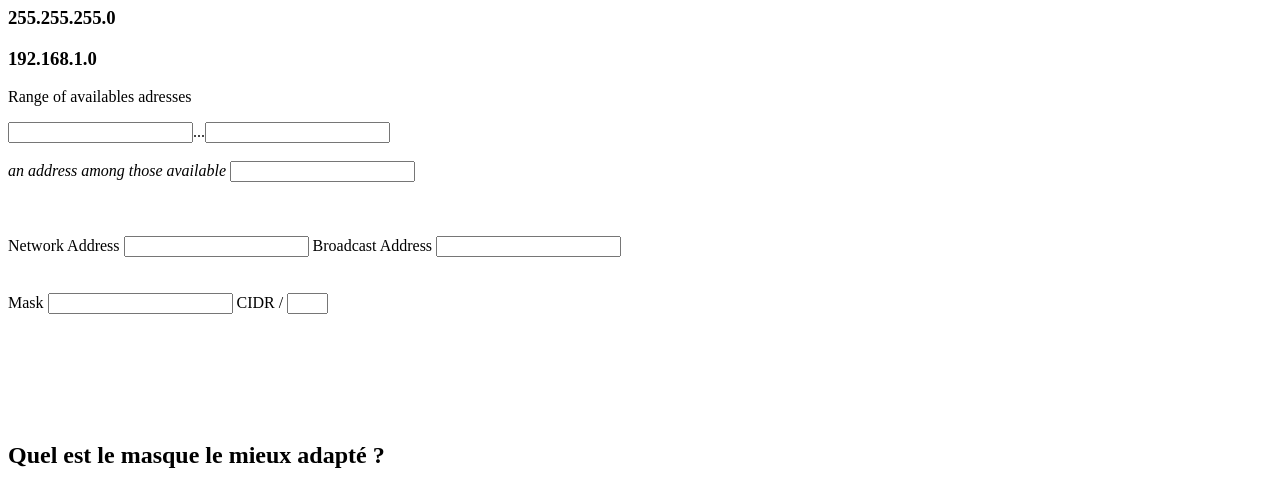
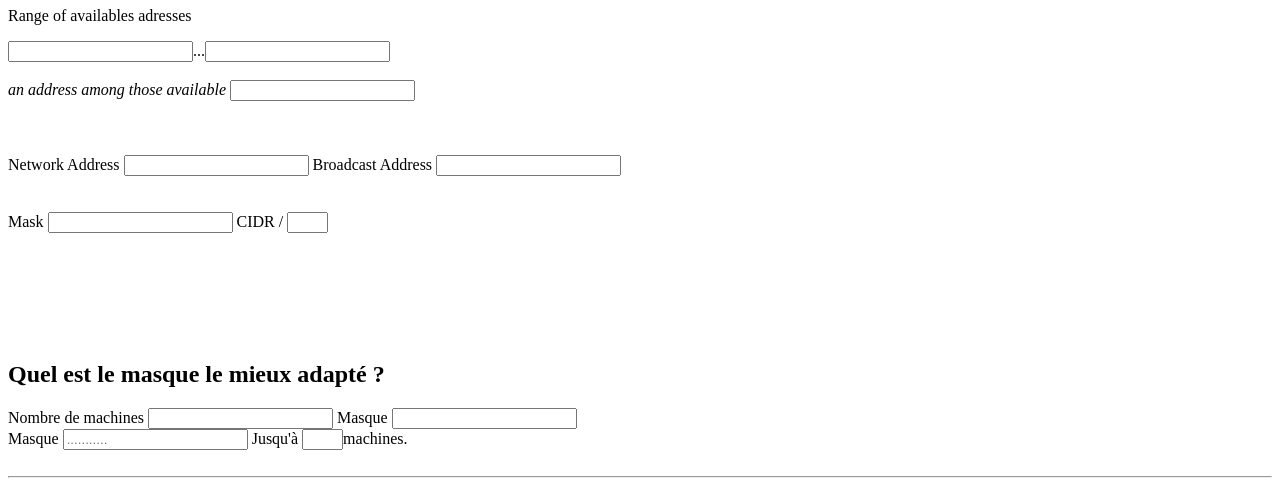
Before and after one commit to Divulgacheur/ipv4_tools, a plain HTML site: page index.html in a window 1280 px wide. Shown: the part 73-559 px from the top of the page. Drawn offline with Linux system fonts and the light colour scheme.

Commit message:
Update index.html

```diff
--- a/index.html
+++ b/index.html
@@ -24,8 +24,7 @@
 
 	</style>
 	<h1>IPv4 Tools</h1>
-	<h3>255.255.255.0</h3>
-	<h3>192.168.1.0</h3>
+
 
 	<p>Range of availables adresses </p>
 	<input readonly id='plage_min'>...<input readonly id='plage_max'><br><br>
```
